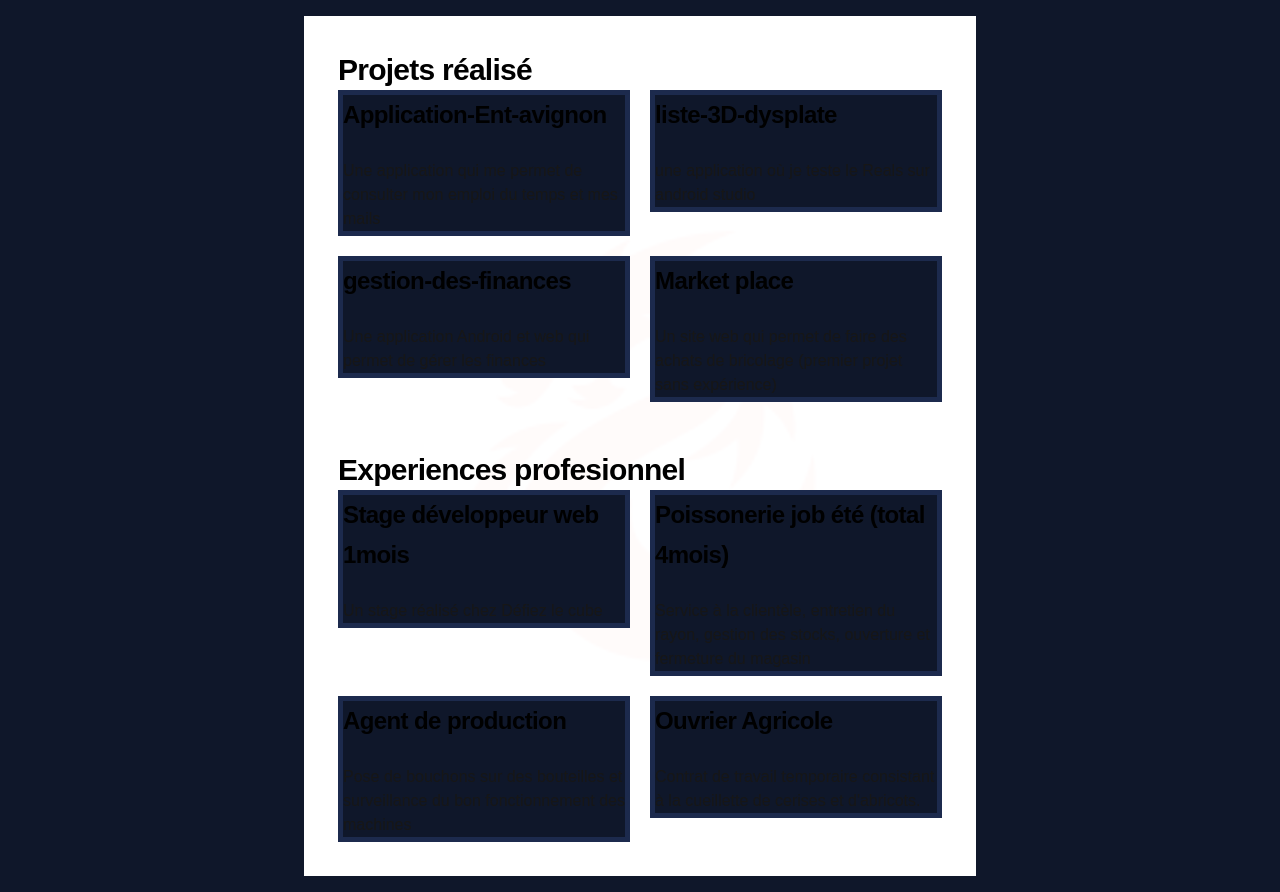
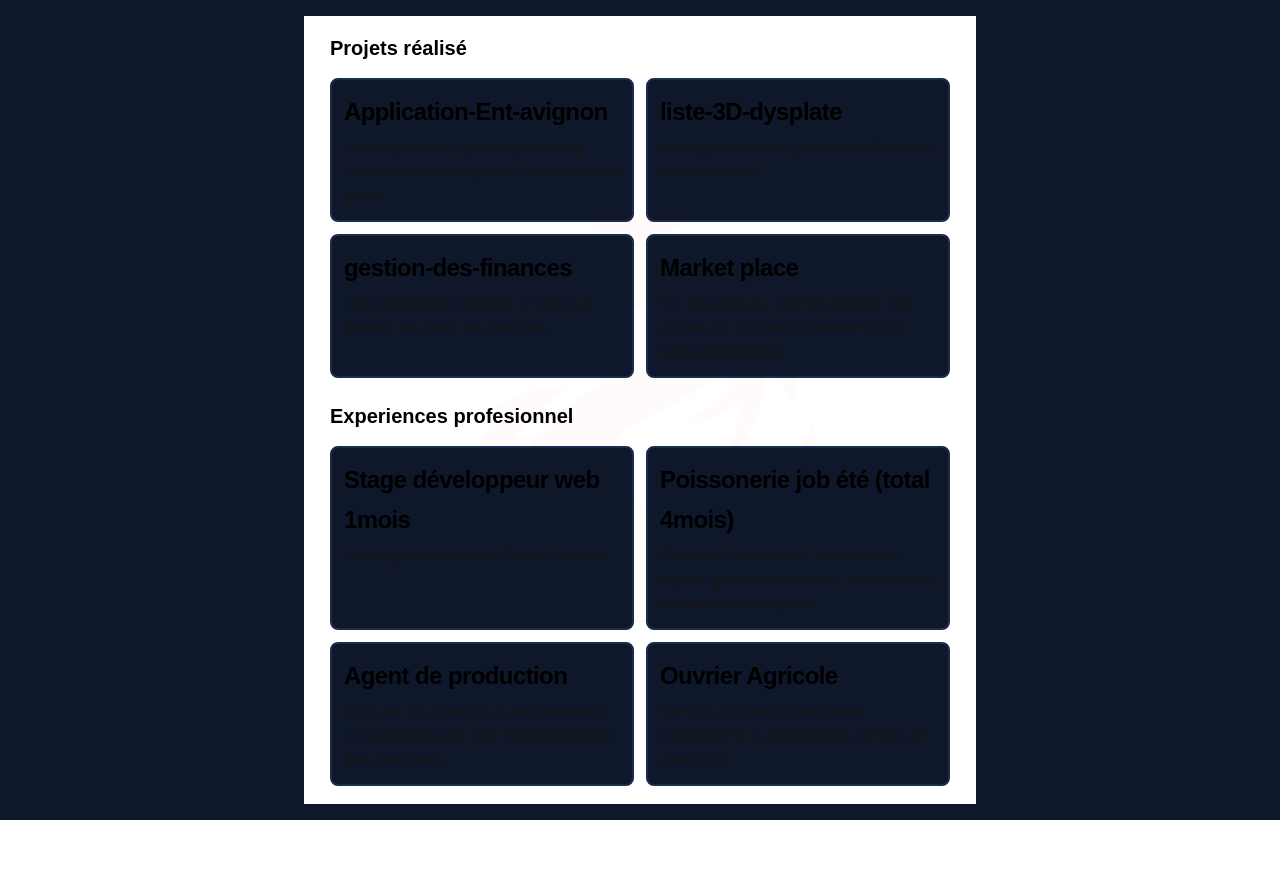
Before and after one commit to maciej-budner/portfolio, a Next.js app: page /info in a window 1280 px wide. After the commit the page ends 820 px from the top, so only its background shows below. Built offline with nearby package versions, Linux system fonts and the light colour scheme.

Commit message:
change le css pour essayer de tout afficher sans scoll sur versel

```diff
--- a/app/globals.css
+++ b/app/globals.css
@@ -33,8 +33,10 @@ body {
   border: 2px solid white;
 }
 .box2 {
-  border: 5px solid #1c2a4d;
+  border: 2px solid #1c2a4d;
   background: #0f172a;
+  border-radius: 8px;
+  min-height: 80px;
 }
 .azure{
   background-color: #0f172a;
@@ -42,9 +44,9 @@ body {
 .info {
     display: grid;
     /* Auto-fit : crée 3 colonnes sur PC, mais passe à 1 seule sur mobile */
-    grid-template-columns: repeat(auto-fit, minmax(200px, 1fr));
-    gap: 20px;
-
+    grid-template-columns: repeat(2, 1fr);
+    gap: 12px;
+    width: 100%;
 
 }
 
@@ -52,6 +54,7 @@ body {
   position: relative; /* Indispensable pour placer l'image par rapport au bloc */
   overflow: hidden;   /* Évite que l'image ne dépasse du cadre */
   min-height: 300px; /* Force une hauteur pour le test */
+  min-height: auto;
   width: 100%;
 
   z-index: 1;
--- a/app/info/page.tsx
+++ b/app/info/page.tsx
@@ -20,17 +20,17 @@ export default function Home() {
   return (
 
     <div className="flex min-h-screen h-auto items-center justify-center bg-zinc-50  azure p-4">
-      <main className={`img1 box flex h-auto w-full max-w-2xl flex-col items-center py-8 px-8 bg-white dark:bg-black sm:items-start transition-all duration-300 ${selected ? "blur-md pointer-events-none" : ""}`}>
-        <h1 className="text-3xl font-semibold leading-10 tracking-tight text-black dark:text-zinc-50">
+      <main className={`img1 box flex h-auto w-full max-w-2xl flex-col items-center py-4 px-6 bg-white dark:bg-black sm:items-start transition-all duration-300 ${selected ? "blur-md pointer-events-none" : ""}`}>
+        <h1 className="text-xl font-bold mb-4 text-black dark:text-zinc-50">
             Projets réalisé
         </h1>
 
-        <div className="info flex flex-col items-center text-center sm:items-start sm:text-left">
+        <div className="info w-full grid grid-cols-2 gap-3">
           <motion.div
           onClick={() => setSelected(1)}
           whileHover={{ scale: 1.05 }}
           whileTap={{ scale: 0.9 }}
-          className="box2 flex flex-col items-center gap-6 text-center sm:items-start sm:text-left">
+          className="box2 p-3 flex flex-col items-start gap-1 cursor-pointer">
               <h1 className=" text-2xl font-semibold leading-10 tracking-tight text-black dark:text-zinc-50">Application-Ent-avignon </h1>
               <p>Une application qui me permet de consulter mon emploi du temps et mes mails</p>
           </motion.div>
@@ -38,59 +38,56 @@ export default function Home() {
 
           onClick={() => setSelected(2)}
           whileTap={{ scale: 0.9 }} whileHover={{ scale: 1.05 }}
-          className="box2 flex flex-col items-center gap-6 text-center sm:items-start sm:text-left">
+          className="box2 p-3 flex flex-col items-start gap-1 cursor-pointer">
               <h1 className=" text-2xl font-semibold leading-10 tracking-tight text-black dark:text-zinc-50">liste-3D-dysplate </h1>
               <p>une application où je teste le Reals sur android studio</p>
           </motion.div>
           <motion.div
           onClick={() => setSelected(3)}
           whileTap={{ scale: 0.9 }} whileHover={{ scale: 1.05 }}
-          className="box2 flex flex-col items-center gap-6 text-center sm:items-start sm:text-left">
+          className="box2 p-3 flex flex-col items-start gap-1 cursor-pointer">
               <h1 className=" text-2xl font-semibold leading-10 tracking-tight text-black dark:text-zinc-50">gestion-des-finances </h1>
               <p>Une application Android et web qui permet de gérer les finances</p>
           </motion.div>
           <motion.div
           onClick={() => setSelected(4)}
           whileTap={{ scale: 0.9 }} whileHover={{ scale: 1.05 }}
-          className="box2 flex flex-col items-center gap-6 text-center sm:items-start sm:text-left">
+          className="box2 p-3 flex flex-col items-start gap-1 cursor-pointer">
               <h1 className=" text-2xl font-semibold leading-10 tracking-tight text-black dark:text-zinc-50">Market place</h1>
               <p>Un site web qui permet de faire des achats de bricolage (premier projet sans expérience)</p>
           </motion.div>
         </div>
-        <div>
-        <br />
-        <br />
-        </div>
-        <h1 className=" text-3xl font-semibold leading-10 tracking-tight text-black dark:text-zinc-50">
+
+        <h1 className="text-xl font-bold mt-6 mb-4 text-black dark:text-zinc-50">
             Experiences profesionnel
         </h1>
-        <div className="info flex flex-col items-center text-center sm:items-start sm:text-left">
+        <div className="info w-full grid grid-cols-2 gap-3">
 
           <motion.div
           onClick={() => setSelected(7)}
           whileTap={{ scale: 0.9 }} whileHover={{ scale: 1.05 }}
-          className="box2 flex flex-col items-center gap-6 text-center sm:items-start sm:text-left">
+          className="box2 p-3 flex flex-col items-start gap-1 cursor-pointer">
               <h1 className=" text-2xl font-semibold leading-10 tracking-tight text-black dark:text-zinc-50">Stage développeur web 1mois</h1>
               <p>Un stage réalisé chez Défiez le cube</p>
           </motion.div>
           <motion.div
           onClick={() => setSelected(8)}
           whileTap={{ scale: 0.9 }} whileHover={{ scale: 1.05 }}
-          className="box2 flex flex-col items-center gap-6 text-center sm:items-start sm:text-left">
+          className="box2 p-3 flex flex-col items-start gap-1 cursor-pointer">
               <h1 className=" text-2xl font-semibold leading-10 tracking-tight text-black dark:text-zinc-50">Poissonerie job été (total 4mois)</h1>
               <p>Service à la clientèle, entretien du rayon, gestion des stocks, ouverture et fermeture du magasin</p>
           </motion.div>
           <motion.div
           onClick={() => setSelected(9)}
           whileTap={{ scale: 0.9 }} whileHover={{ scale: 1.05 }}
-          className="box2 flex flex-col items-center gap-6 text-center sm:items-start sm:text-left">
+          className="box2 p-3 flex flex-col items-start gap-1 cursor-pointer">
               <h1 className=" text-2xl font-semibold leading-10 tracking-tight text-black dark:text-zinc-50">Agent de production</h1>
               <p>Pose de bouchons sur des bouteilles et surveillance du bon fonctionnement des machines</p>
           </motion.div>
           <motion.div
           onClick={() => setSelected(10)}
           whileTap={{ scale: 0.9 }} whileHover={{ scale: 1.05 }}
-          className="box2 flex flex-col items-center gap-6 text-center sm:items-start sm:text-left">
+          className="box2 p-3 flex flex-col items-start gap-1 cursor-pointer">
               <h1 className=" text-2xl font-semibold leading-10 tracking-tight text-black dark:text-zinc-50">Ouvrier Agricole</h1>
               <p>Contrat de travail temporaire consistant à la cueillette de cerises et d'abricots.</p>
           </motion.div>
```
